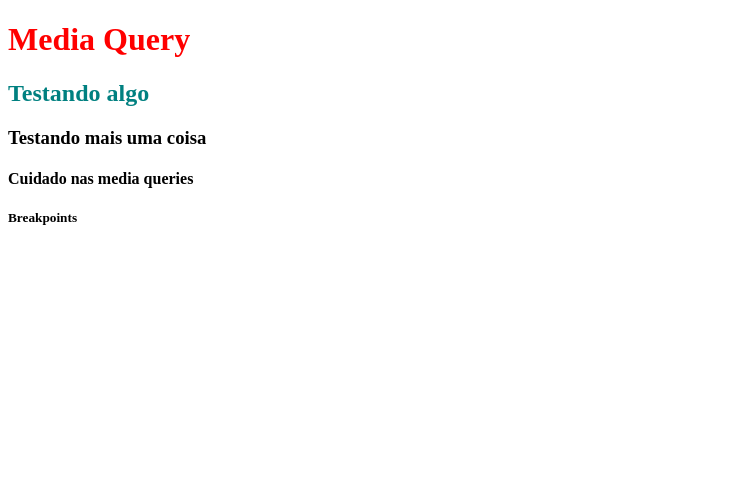
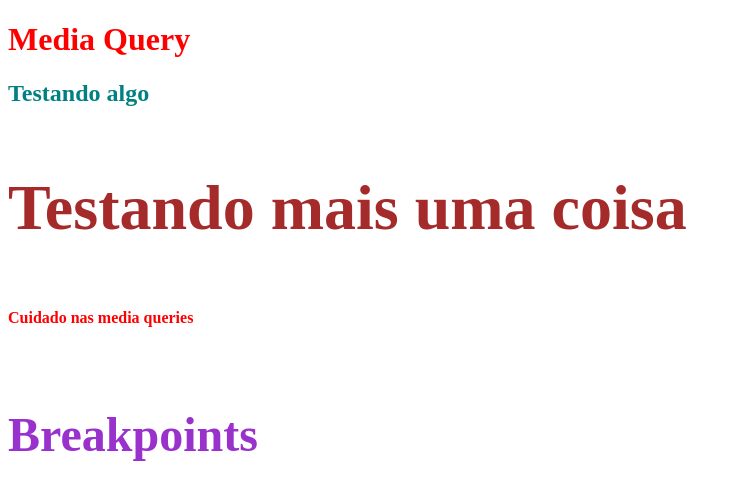
Before and after one commit to GiovaniACappelaro/MediaQueryesEstd1, a plain HTML site: page index.html in a window 1280 px wide. Shown: the whole page, without its empty margins (0-741 px from the left). Drawn offline with Linux system fonts and the light colour scheme.

Commit message:
Orientation, OR e AND, Ordem Importa e Breakpoints

```diff
--- a/css/styles.css
+++ b/css/styles.css
@@ -22,7 +22,9 @@ h1{
     }
 }
 
-/*todos os modos */
+/*todos os modos (all)
+    -> All já é o default, basta não colocar a media
+*/
 @media (max-width: 700px){
     h2{
         color: purple;
@@ -39,3 +41,95 @@ h1{
         color: teal;
     }
 }
+
+
+/* 6. AND na media query*/
+
+@media (min-width: 300px) and (max-width: 400px){
+    /*afeta esse intervalo de 100 px
+    -> não precisa do max se ja tiver outros min-width */
+    h3{
+        font-size: 3em;
+    }
+}
+
+/* 7. Orientation */
+
+@media (orientation: landscape){
+    /*landscape = tela deitada / horizontal */
+
+    h3{
+        color: brown;
+    }
+
+}
+
+/* 8. OR media queryes */
+
+
+@media (max-width: 200px), (orientation: landscape){
+    h3{
+        font-size: 4em;
+    }
+}
+
+/* 9. Cuidado nas media queryes
+    ORDEM IMPORTA (cima pra baixo)
+*/
+
+h4{
+    color: blue;
+}
+
+@media (min-width: 600px){
+    h4{
+        color: red;
+    }
+}
+
+/*se colocasse a regra do h4 depois, ficaria tudo azul,
+independente da media query
+-> O que vem depois, sobrescreve o de antes
+-> IDEAl: separar regras sem media queryes em cima e com media queryes em baixo;
+*/
+
+
+/*10 -Breakpoints Media queryes */
+
+h5{
+    font-size: 3em;
+}
+
+/* 320px - 480px = mobile */
+/* Em mobile first não precisa de MQ */
+h5 {
+    color: aqua;
+  }
+
+  /* 480px - 768px = tablet */
+  @media (min-width: 480px) {
+    h5 {
+      color: burlywood;
+    }
+  }
+
+  /* 768px - 1024px = telas menores, laptops */
+  @media (min-width: 768px) {
+    h5 {
+      color: cadetblue;
+    }
+  }
+
+  /* 1024px - 1200px = desktop */
+  @media (min-width: 1024px) {
+    h5 {
+      color: coral;
+    }
+  }
+
+  /* 1200 e + = telas maiores, tvs */
+  @media (min-width: 1200px) {
+    h5 {
+      color: darkorchid;
+    }
+  }
```
